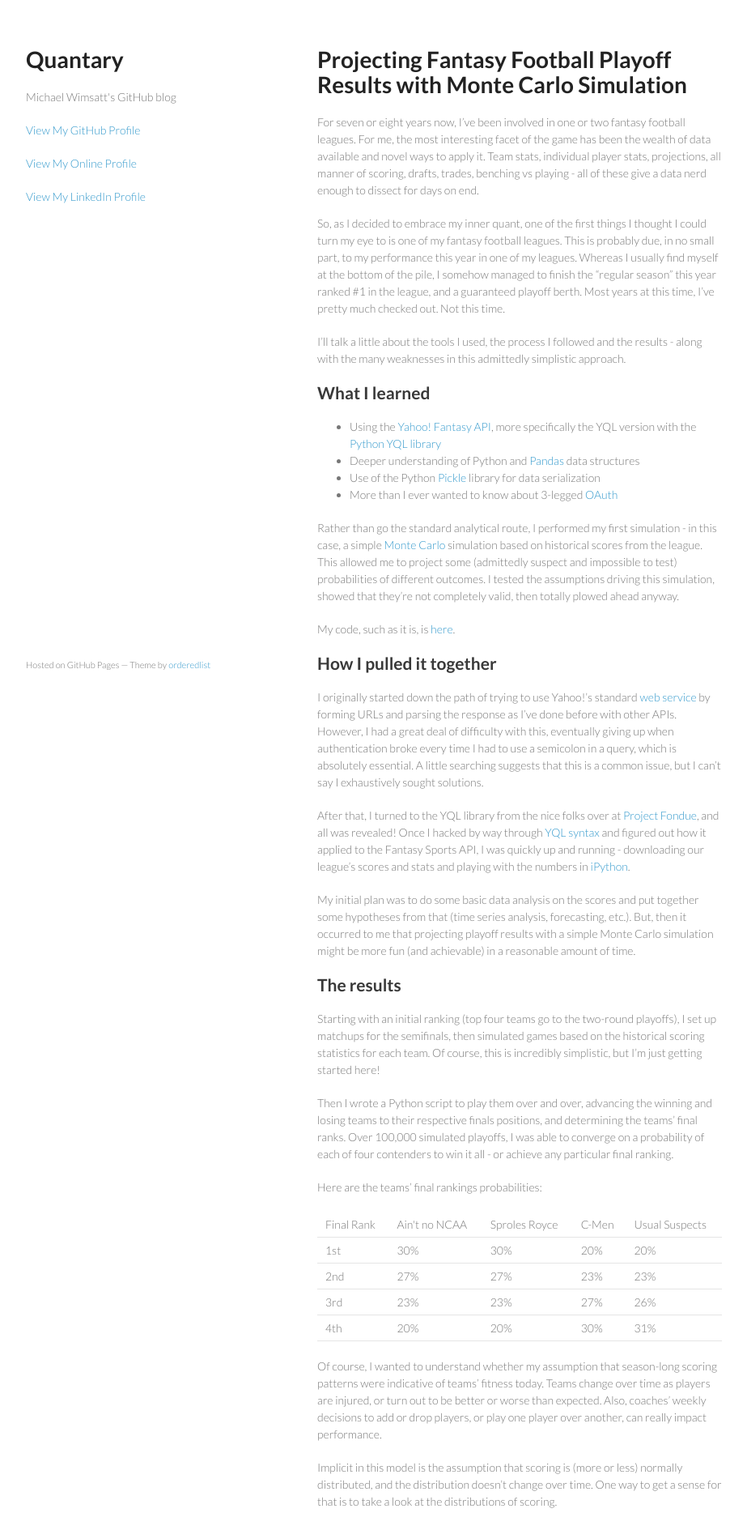
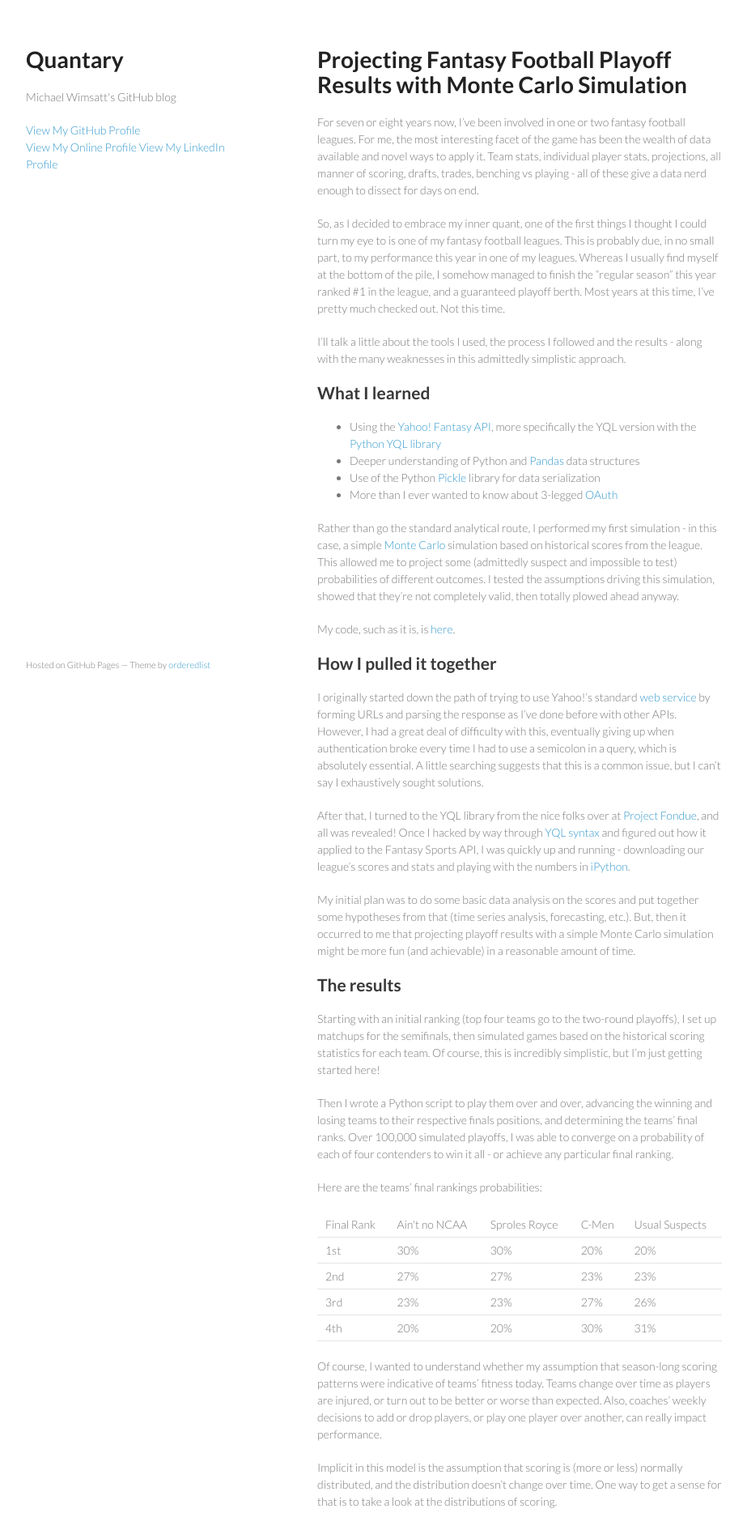
Before and after one commit to wimsy/wimsy.github.com, a Jekyll site: the page built from _posts/2012-12-11-projecting-fantasy-football-playoff-results.md, in a window 1280 px wide. Shown: the top 1889 px of the page at 81% size, without its empty margins (178-1101 px from the left). Built offline with Jekyll 4.4.1, drawn with Linux system fonts in a browser that asks for light colours; comment, search, counter and statistics services are not loaded.

Commit message:
A little formatting

```diff
--- a/_layouts/default.html
+++ b/_layouts/default.html
@@ -19,9 +19,11 @@
         <p>Michael Wimsatt's GitHub blog</p>
 
 
-        <p class="view"><a href="https://github.com/wimsy">View My GitHub Profile</a></p>
-		<p class="view"><a href="http://michaelwimsatt.com">View My Online Profile</a></p>
-		<p class="view"><a href="http://linkedin.com/in/michaelwimsatt">View My LinkedIn Profile</a></p>
+        <p class="view">
+			<a href="https://github.com/wimsy">View My GitHub Profile</a><br>
+			<a href="http://michaelwimsatt.com">View My Online Profile</a>
+			<a href="http://linkedin.com/in/michaelwimsatt">View My LinkedIn Profile</a>
+		</p>
 
       </header>
 	  <section>
```
